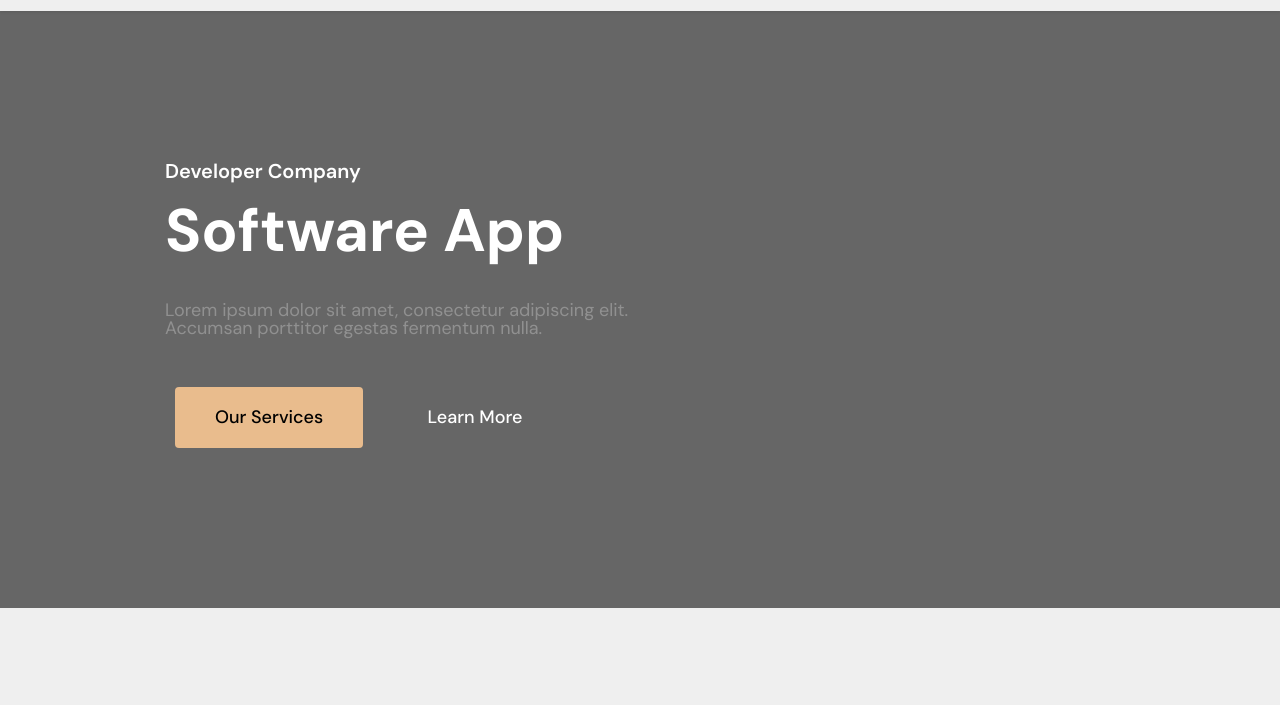
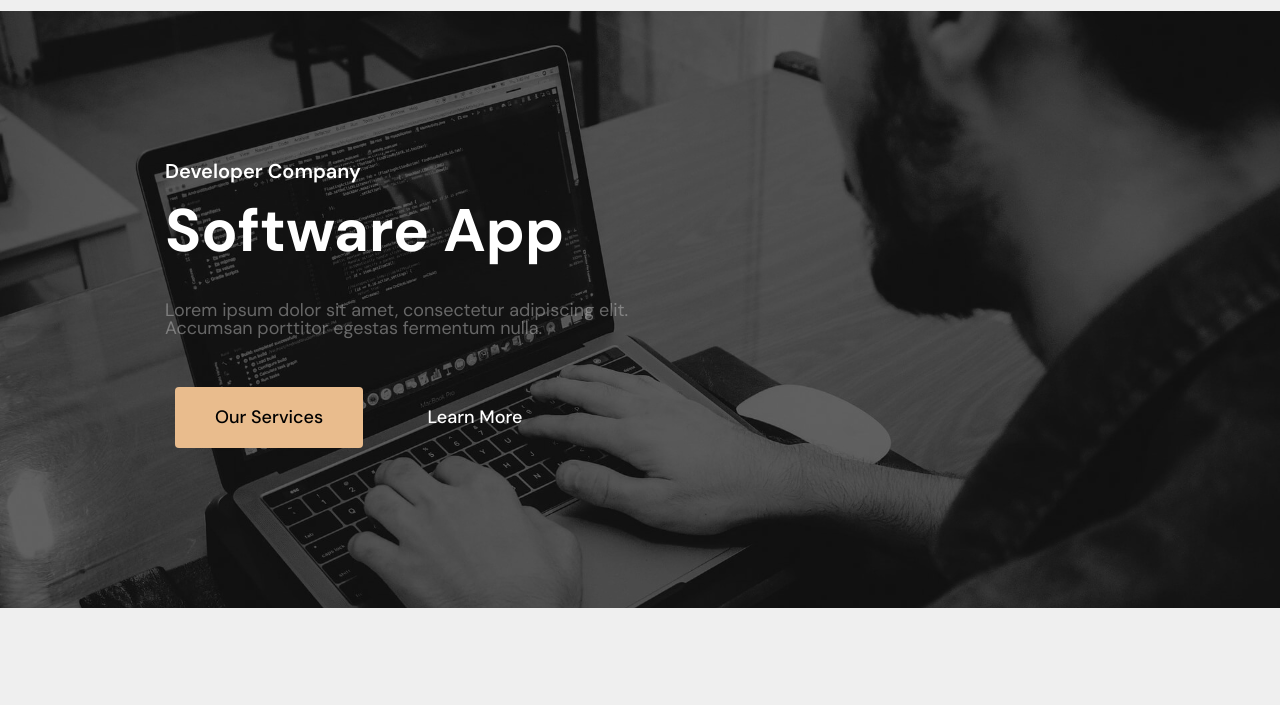
Before and after one commit to Trandatdev89/soft-ware, a plain HTML site: page index.html in a window 1280 px wide. Shown: the part 77-782 px from the top of the page. Drawn offline with nearby package versions, Linux system fonts and the light colour scheme; a web font is replaced by a local one.

Commit message:
soft ware

```diff
--- a/Assets/CSS/Style.CSS
+++ b/Assets/CSS/Style.CSS
@@ -94,7 +94,7 @@
 /* Section-one */
 
 .Section-one {
-    background-image: url(/Project_02/Assets/img/background1.jpg);
+    background-image: url(/Assets/img/background1.jpg);
     background-repeat: no-repeat;
     background-size: cover;
     background-position: center;
```
